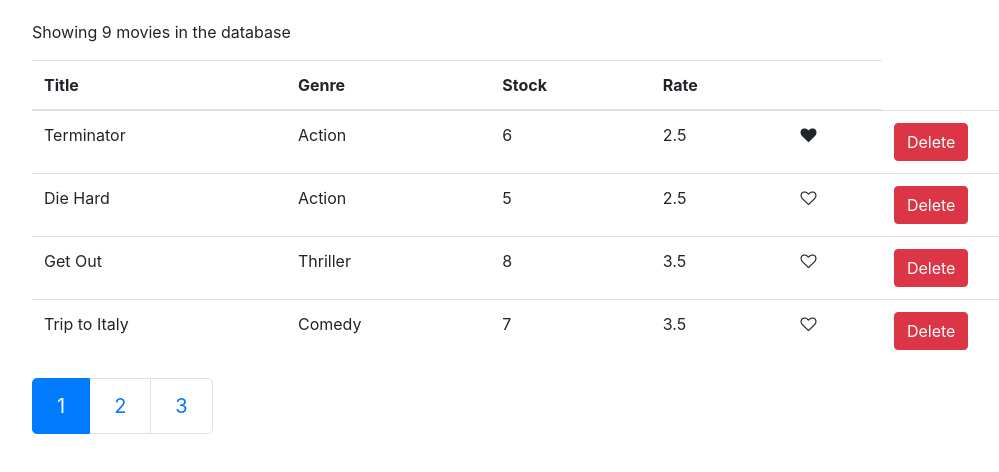
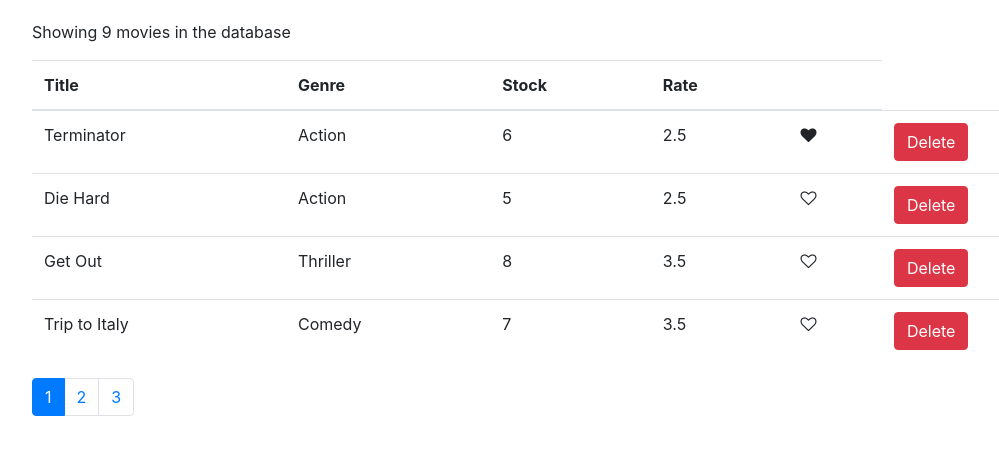
Before and after one commit to GGSMNandathilaka/reactjs-apps, a React (Create React App) app in the folder vidly/: page / in a window 1280 px wide. Shown: the top 472 px of the page, without its empty margins (68-1067 px from the left). Built offline with nearby package versions, Linux system fonts and the light colour scheme.

Commit message:
Create a util function for pagination; propTypes validator

```diff
--- a/vidly/package.json
+++ b/vidly/package.json
@@ -8,6 +8,8 @@
     "@testing-library/user-event": "^12.8.3",
     "bootstrap": "^4.1.1",
     "font-awesome": "^4.7.0",
+    "lodash": "^4.17.10",
+    "prop-types": "^15.6.2",
     "react": "^17.0.2",
     "react-dom": "^17.0.2",
     "react-scripts": "4.0.3",
--- a/vidly/src/components/common/paginator.jsx
+++ b/vidly/src/components/common/paginator.jsx
@@ -1,32 +1,22 @@
 import React, { Component } from "react";
+import _ from "lodash";
+import PropTypes from "prop-types";
 
-class Paginator extends Component {
-  // Define a limit
-  // Define a offset
-  // No. of items in the list
-
-  render() {
-    const { items, limit, pageId, onPageClicked } = this.props;
-    const pagesCount = Math.ceil(items.length / limit);
-    const pagesArray = [];
-    for (let i = 1; i <= pagesCount; i++) {
-      pagesArray.push(i);
-    }
+const Paginator = (props) => {
+  const { itemsCount, limit, currentPage, onPageClicked } = props;
+  const pagesCount = Math.ceil(itemsCount / limit);
+  if (pagesCount === 1) return null;
+  const pagesArray = _.range(1, pagesCount + 1);
 
   return (
     <nav aria-label="...">
-        <ul className="pagination pagination-lg">
-          {/* <li className="page-item active" aria-current="page">
-            <span className="page-link">1</span>
-          </li> */}
-
+      <ul className="pagination">
         {pagesArray.map((p) => (
           <li
             key={p}
-              className={this.getPageIdClasses(p, pageId)}
-              onClick={() => onPageClicked(p)}
+            className={p === currentPage ? "page-item active" : "page-item"}
           >
-              <a className="page-link" href="#">
+            <a onClick={() => onPageClicked(p)} className="page-link" href="#">
               {p}
             </a>
           </li>
@@ -34,13 +24,13 @@ class Paginator extends Component {
       </ul>
     </nav>
   );
-  }
+};
 
-  getPageIdClasses = (pageId, currentPageId) => {
-    let classes = "page-item";
-    if (pageId === currentPageId) classes += " active";
-    return classes;
+Paginator.propTypes = {
+  itemsCount: PropTypes.number.isRequired,
+  limit: PropTypes.number.isRequired,
+  currentPage: PropTypes.number.isRequired,
+  onPageClicked: PropTypes.func.isRequired,
 };
-}
 
 export default Paginator;
--- a/vidly/src/components/movies.jsx
+++ b/vidly/src/components/movies.jsx
@@ -1,12 +1,13 @@
 import React, { Component } from "react";
 import { getMovies, deleteMovie } from "../services/fakeMovieService";
+import { paginate } from "../utils/paginate";
 import Like from "./common/like";
 import Paginator from "./common/paginator";
 
 class Movies extends Component {
   state = {
     movies: getMovies(),
-    pageId: 1,
+    currentPage: 1,
     limit: 4,
   };
 
@@ -29,8 +30,8 @@ class Movies extends Component {
     this.setState({ movies });
   };
 
-  handlePageClicked = (pageId) => {
-    this.setState({ pageId });
+  handlePageClicked = (currentPage) => {
+    this.setState({ currentPage });
   };
 
   render() {
@@ -57,9 +58,9 @@ class Movies extends Component {
           <tbody>{this.getBodyItems()}</tbody>
         </table>
         <Paginator
-          items={this.state.movies}
+          itemsCount={this.state.movies.length}
           limit={this.state.limit}
-          pageId={this.state.pageId}
+          currentPage={this.state.currentPage}
           onPageClicked={this.handlePageClicked}
         />
       </React.Fragment>
@@ -67,11 +68,8 @@ class Movies extends Component {
   }
 
   getBodyItems() {
-    const { movies, pageId, limit } = this.state;
-    const displayedMovies = [...movies].slice(
-      (pageId - 1) * limit,
-      pageId * limit
-    );
+    const { movies, currentPage, limit } = this.state;
+    const displayedMovies = paginate(movies, currentPage, limit);
 
     if (displayedMovies && displayedMovies.length > 0) {
       return (
--- /dev/null
+++ b/vidly/src/utils/paginate.js
@@ -0,0 +1,6 @@
+import _ from "lodash";
+
+export function paginate(items, pageNumber, pageSize) {
+  const startIndex = (pageNumber - 1) * pageSize;
+  return _(items).slice(startIndex).take(pageSize).value();
+}
```
Also changed, not shown: 1 other file (tests, documents, lock files or other folders). Lines whose indentation alone changed are shown as unchanged.
